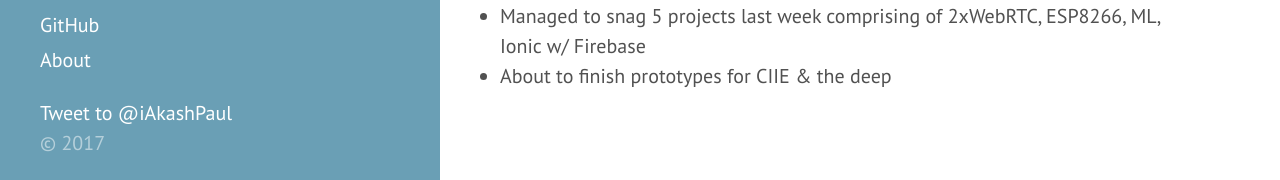
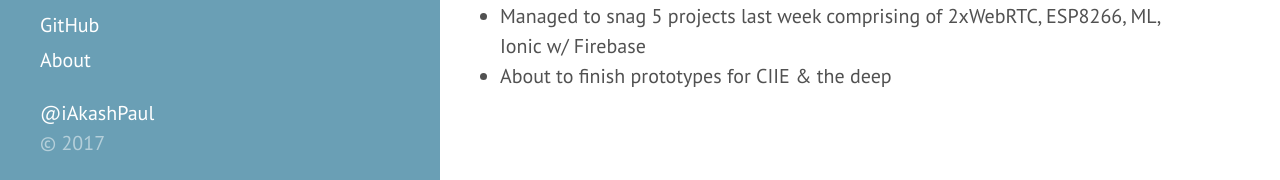
Before and after one commit to iakashpaul/iakashpaul.github.io, a Jekyll site: the page built from index.html, in a window 1280 px wide and 900 px high, scrolled down 547 px. Shown: the part 702-882 px from the top of the window. Built offline with Jekyll 4.4.1, drawn with Linux system fonts in a browser that asks for light colours; the list of posts is cut into pages by our own code; comment, search, counter and statistics services are not loaded.

Commit message:
Update sidebar.html

```diff
--- a/_includes/sidebar.html
+++ b/_includes/sidebar.html
@@ -30,7 +30,7 @@
 
 
     </nav>
-<a href="https://twitter.com/intent/tweet?screen_name=iakashpaul" class="twitter-mention-button" data-size="large" data-related="iAkashPaul" data-show-count="false">Tweet to @iAkashPaul</a><script async src="//platform.twitter.com/widgets.js" charset="utf-8"></script>
+<a href="https://twitter.com/intent/tweet?screen_name=iakashpaul" class="twitter-mention-button" data-size="large" data-related="iAkashPaul" data-show-count="false">@iAkashPaul</a><script async src="//platform.twitter.com/widgets.js" charset="utf-8"></script>
     <p>&copy; {{ site.time | date: '%Y' }}</p>
   </div>
 </div>
```
